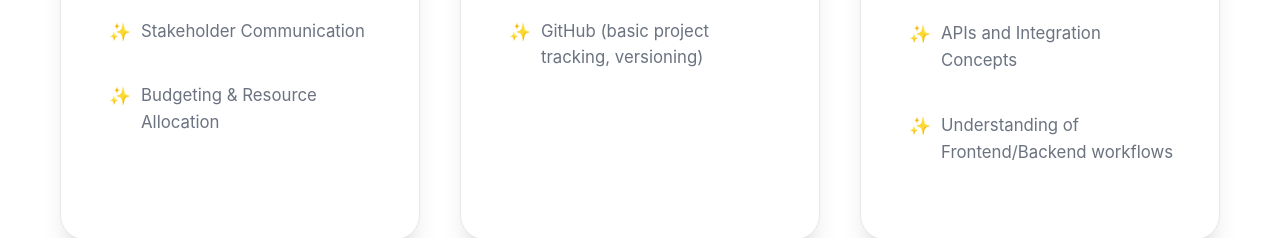
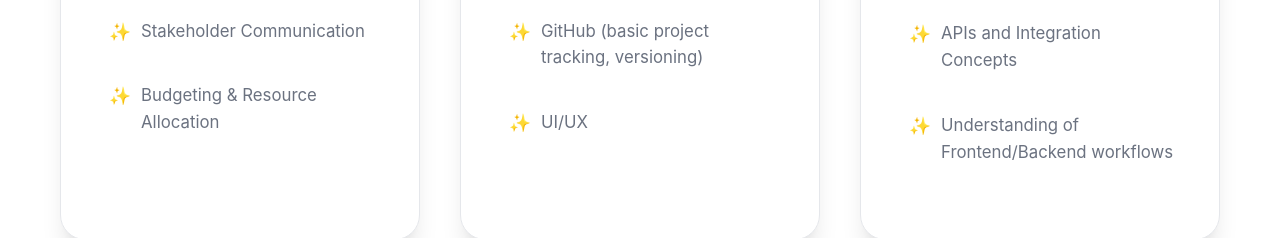
Before and after one commit to sherpanuren/my_portfolio, a plain HTML site: page index.html in a window 1280 px wide. Shown: the part 2564-2802 px from the top of the page. Drawn offline with Linux system fonts and the light colour scheme.

Commit message:
Update index.html

```diff
--- a/index.html
+++ b/index.html
@@ -945,6 +945,7 @@
                         <li>Microsoft Project or Gantt charts</li>
                         <li>Slack, MS Teams, Google Workspace</li>
                         <li>GitHub (basic project tracking, versioning)</li>
+                         <li>UI/UX</li>
                     </ul>
                 </div>
                 <div class="skill-card">
```
